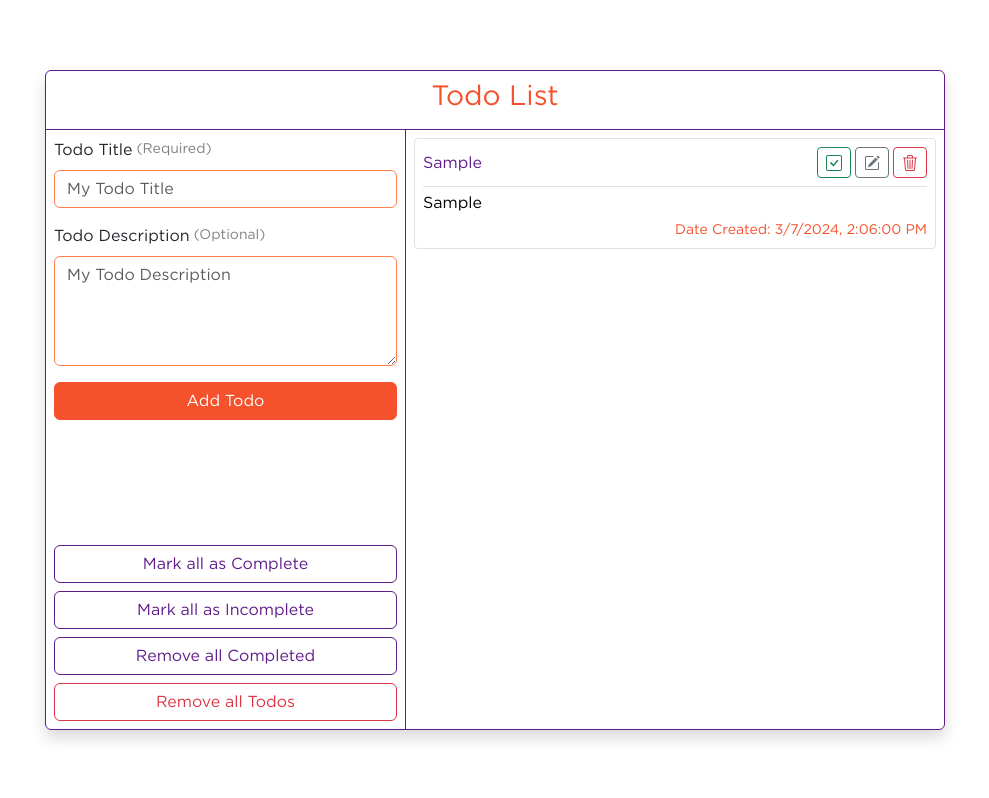
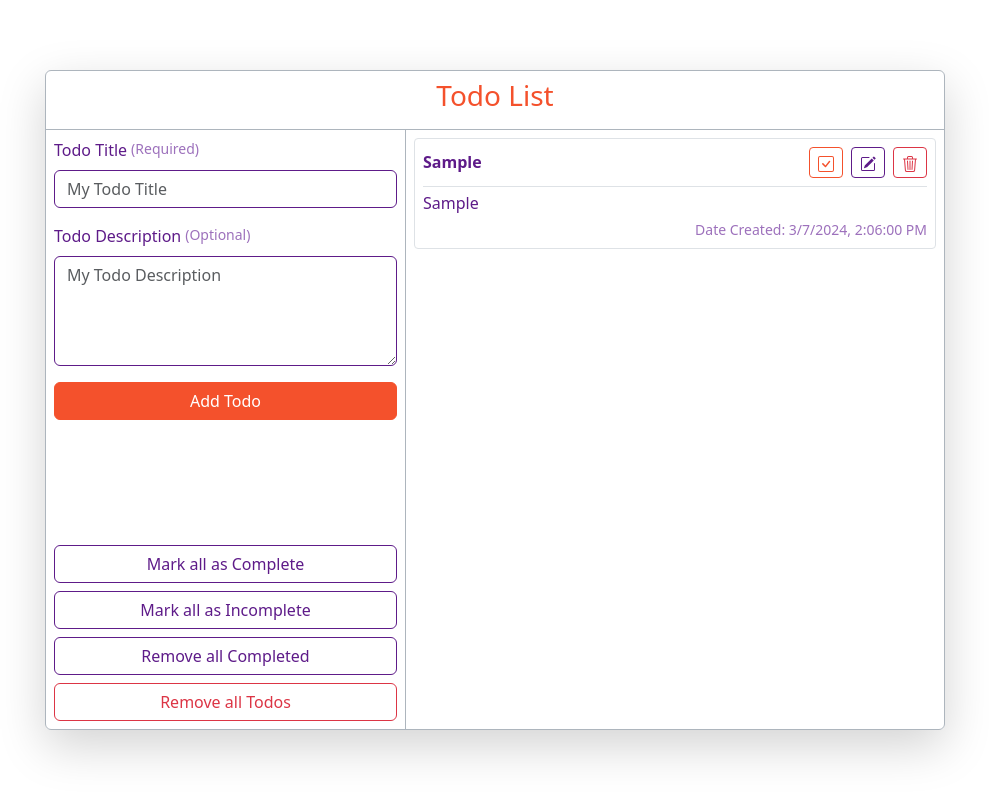
Before and after one commit to richmondb/my-todo-app, a React (Vite) app: page / in a window 1280 px wide. Both pictures are taken after typing "Sample", "Sample" into the empty fields and a click on the button "Add Todo". Shown: the whole page, without its empty margins (145-1134 px from the left). Built offline with nearby package versions, Linux system fonts and the light colour scheme.

Commit message:
styling edit from Atty. feedback

```diff
--- a/src/App.tsx
+++ b/src/App.tsx
@@ -121,29 +121,29 @@ function App() {
     }, [todos]);
 
     return (<>
-        <div className={'container-custom shadow border border-lexpurple rounded-2'}>
+        <div className={'container-custom shadow-lg border border-dark-subtle rounded-2'}>
             <div className={'p-2'}>
                 <h3 className='text-center text-lexorange'>Todo List</h3>
             </div>
             <div className={'d-flex'}>
                 {/* Left Side of the Panel */}
-                <div className={'w-50 d-flex flex-column justify-content-between border-end border-top border-lexpurple p-2'}>
+                <div className={'w-50 d-flex flex-column justify-content-between border-end border-top border-dark-subtle p-2'}>
                     <Form onSubmit={addTodo}>
                         <Form.Group className="mb-3" controlId="exampleForm.ControlInput1">
                             <div className={'d-flex gap-1'}>
-                                <Form.Label>Todo Title</Form.Label>
-                                <p className={'small fw-lighter text-black-50 mb-0'}>(Required)</p>
+                                <Form.Label className={'text-lexpurple'}>Todo Title</Form.Label>
+                                <p className={'small fw-lighter text-lexlightpurple mb-0'}>(Required)</p>
                             </div>
-                            <Form.Control className={'border-lexlightorange'} value={todoTitle}
+                            <Form.Control className={'border-lexpurple'} value={todoTitle}
                                           onChange={(e) => setTodoTitle(e.target.value)} required
                                           type="text" placeholder="My Todo Title"/>
                         </Form.Group>
                         <Form.Group className="mb-3" controlId="exampleForm.ControlTextarea1">
                             <div className={'d-flex gap-1'}>
-                                <Form.Label>Todo Description</Form.Label>
-                                <p className={'small text-black-50 mb-0'}>(Optional)</p>
+                                <Form.Label  className={'text-lexpurple'}>Todo Description</Form.Label>
+                                <p className={'small text-lexlightpurple mb-0'}>(Optional)</p>
                             </div>
-                            <Form.Control className={'border-lexlightorange'} value={todoBody}
+                            <Form.Control className={'border-lexpurple'} value={todoBody}
                                               onChange={(e) => setTodoBody(e.target.value)}
                                               as="textarea"
                                               rows={4} placeholder='My Todo Description'/>
@@ -167,14 +167,14 @@ function App() {
                                 onClick={removeCompleted} variant={'outline-primary'}
                                 type='button'>Remove all Completed</Button>
                         <ConfirmModal Disabled={isEditing} ButtonName={'Remove all Todos'}
-                                      ModalHeading={'Delete all Todos'}
+                                      ModalHeading={'Remove all Todos'}
                                       Onclick={() => setTodos([])}
-                                      ModalBody={'Would you like to Delete all Todos?'}/>
+                                      ModalBody={'Would you like to Remove all Todos?'}/>
                     </div>
                 </div>
 
                 {/* Right Side of the Panel */}
-                <div className={'w-75 container-todo border-top border-lexpurple p-2'}>
+                <div className={'w-75 container-todo border-top border-dark-subtle p-2'}>
                     {todos.length === 0 ?
                         <div className={'h-100 d-flex justify-content-center align-items-center flex-column'}>
                             <img src={emptyLogo} alt="empty-task"/>
--- a/src/components/TodoItem.tsx
+++ b/src/components/TodoItem.tsx
@@ -13,9 +13,9 @@ function TodoItem({index, todo, removeTodo, completeTodo, editTodo, isEditing}:
     return (<div key={index} className={`p-2 bg-white border ${todo.completed ? 'border-lexpurple' : ''}  rounded-1`}
                  id='card-container'>
             <div className='d-flex justify-content-between align-items-center' id='card-title'>
-                <h6 className={`text-lexpurple mb-0 ${todo.completed ? 'text-decoration-line-through' : ''}`}>{todo.title}</h6>
-                <div className='d-flex gap-1'>
-                    <Button variant='outline-success' size='sm' type='button' disabled={isEditing} onClick={() => completeTodo(index)}>
+                <h6 className={`text-lexpurple fw-semibold mb-0 ${todo.completed ? 'text-decoration-line-through opacity-75' : ''}`}>{todo.title}</h6>
+                <div className='d-flex gap-2'>
+                    <Button variant='outline-success' className={'btn-outline-lexorange'} size='sm' type='button' disabled={isEditing} onClick={() => completeTodo(index)}>
                         <svg xmlns="http://www.w3.org/2000/svg" width="16" height="16" fill="currentColor"
                              className="bi bi-check-square" viewBox="0 0 16 16">
                             <title>Mark as Complete</title>
@@ -25,7 +25,7 @@ function TodoItem({index, todo, removeTodo, completeTodo, editTodo, isEditing}:
                                 d="M10.97 4.97a.75.75 0 0 1 1.071 1.05l-3.992 4.99a.75.75 0 0 1-1.08.02L4.324 8.384a.75.75 0 1 1 1.06-1.06l2.094 2.093 3.473-4.425z"/>
                         </svg>
                     </Button>
-                    <Button variant={'outline-secondary'} size='sm' type='button' onClick={() => editTodo(index)}>
+                    <Button variant={'outline-secondary'} className={'btn-outline-lexpurple'} size='sm' type='button' onClick={() => editTodo(index)}>
                         <svg xmlns="http://www.w3.org/2000/svg" width="16" height="16" fill="currentColor"
                              className="bi bi-pencil-square" viewBox="0 0 16 16">
                             <title>Edit Todo</title>
@@ -36,18 +36,18 @@ function TodoItem({index, todo, removeTodo, completeTodo, editTodo, isEditing}:
                         </svg>
                     </Button>
                     <ItemConfirmModal Disabled={isEditing}
-                                      ModalHeading={"Delete Todo"}
-                                      ModalBody={"Would you like to Delete this Todo?"}
+                                      ModalHeading={"Remove Todo"}
+                                      ModalBody={"Would you like to Remove this Todo?"}
                                       Onclick={() => removeTodo(index)}/>
                 </div>
             </div>
             <div id='card-body' className={'border-top mt-2'}>
-                <p className={`w-100 py-1 ${todo.completed ? 'text-decoration-line-through' : ''} text-black  text-break text-pretty mb-0`}>
+                <p className={`w-100 py-1 ${todo.completed ? 'text-decoration-line-through opacity-75' : ''} text-lexpurple  text-break text-pretty mb-0`}>
                     {todo.body}
                 </p>
             </div>
             <div className={'d-flex justify-content-end'}>
-                <p className={'mb-0 small text-lexorange text-opacity-75'}>Date
+                <p className={'mb-0 small text-lexlightpurple text-opacity-75'}>Date
                     Created: {todo.date}</p>
             </div>
 
--- a/src/index.css
+++ b/src/index.css
@@ -1,7 +1,7 @@
 :root {
-    font-family: "GothamBook", serif;
+    font-family: "GothamBook", sans-serif;
     line-height: 1.5;
-    font-weight: 400;
+    font-weight: 900;
 
     font-synthesis: none;
     text-rendering: optimizeLegibility;
@@ -21,7 +21,7 @@
     --bs-lexlightpurple-rgb: 157, 113, 188;
     --bs-lexwhite-rgb: 248, 255, 254;
 
-    --bs-body-font-family: GothamBook;
+    /*--bs-body-font-family: GothamBook;*/
 }
 
 body {
@@ -46,7 +46,7 @@ body {
     --bs-btn-color: #fff;
     --bs-btn-bg: #f4512c;
     --bs-btn-border-color: #f4512c;
-    --bs-btn-hover-color: #000;
+    --bs-btn-hover-color: #fff;
     --bs-btn-hover-bg: #f66b4c;
     --bs-btn-hover-border-color: #f56241;
     --bs-btn-focus-shadow-rgb: 207, 69, 37;
@@ -54,7 +54,7 @@ body {
     --bs-btn-active-bg: #f67456;
     --bs-btn-active-border-color: #f56241;
     --bs-btn-active-shadow: inset 0 3px 5px rgba(0, 0, 0, 0.125);
-    --bs-btn-disabled-color: #000;
+    --bs-btn-disabled-color: #fff;
     --bs-btn-disabled-bg: #f4512c;
     --bs-btn-disabled-border-color: #f4512c;
 }
```
